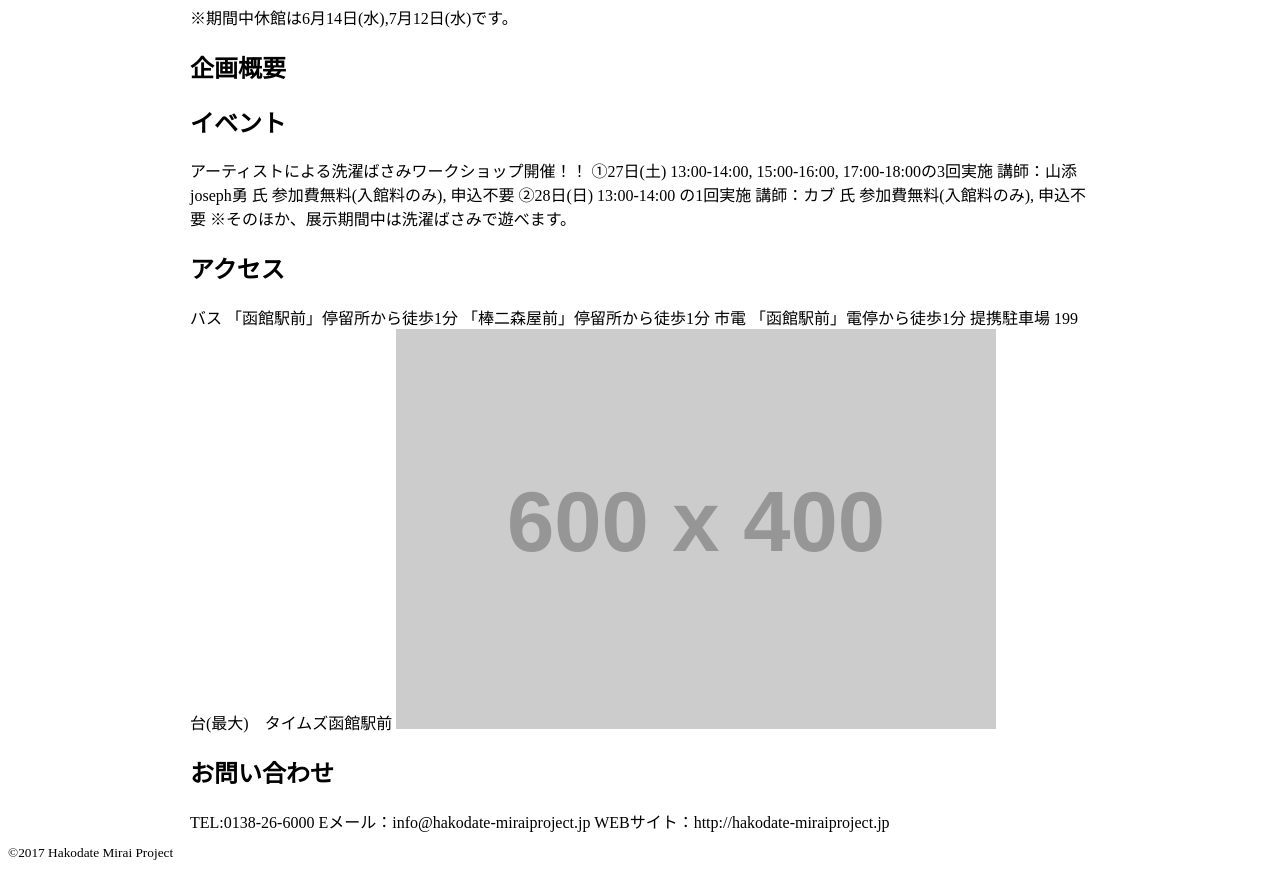
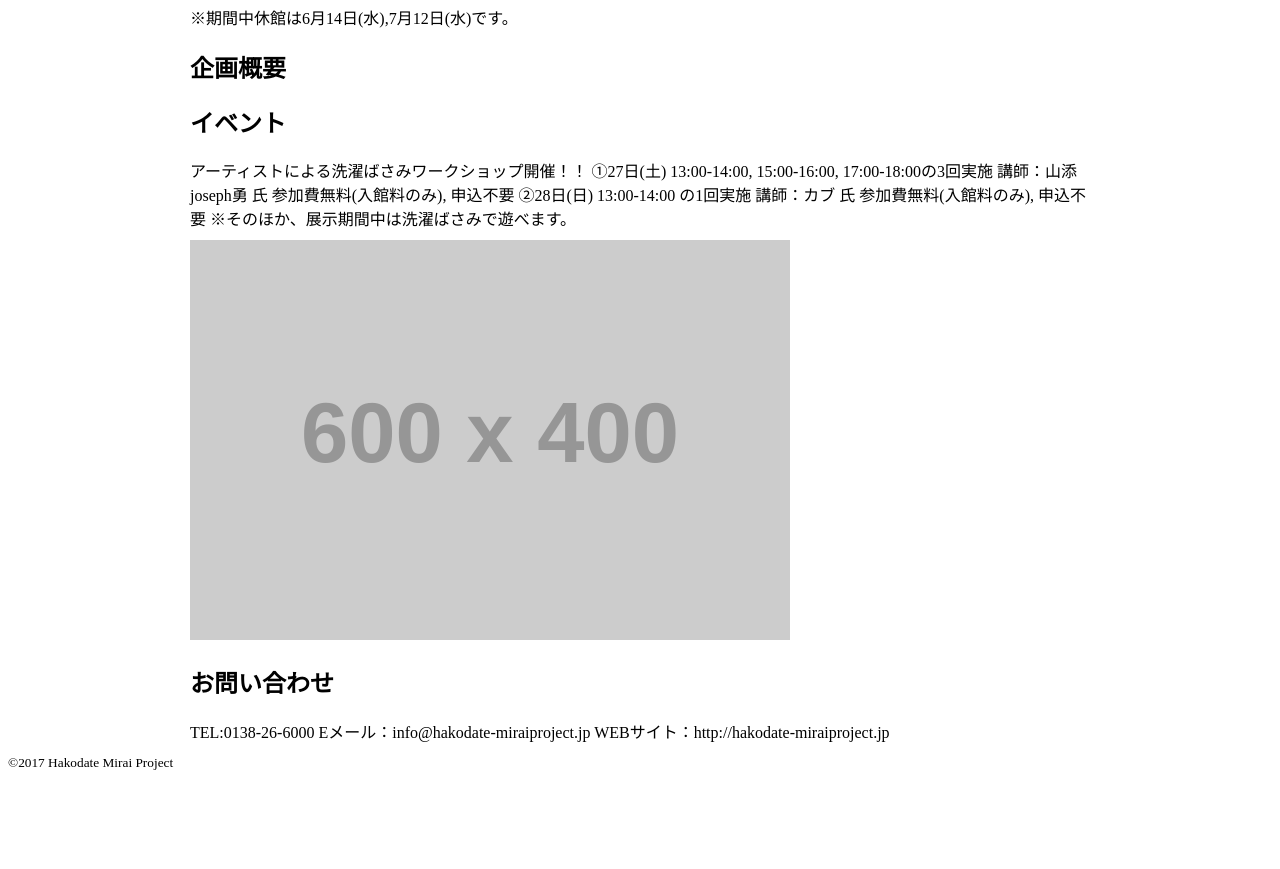
Before and after one commit to FutureCenterHakodate/eventPage-sentakubasami, a WordPress theme: template page-sentaku.php in a window 1280 px wide. Shown: the part 553-1422 px from the top of the page. After the commit the page ends 1323 px from the top, so only its background shows below. Run offline with PHP 8.4 and a stand-in for WordPress, Linux system fonts and the light colour scheme; the site name, menu and one post (Sample post) are stand-ins, and other content is empty; grey boxes labelled with a size stand in for pictures from a placeholder-image service; some libraries are stand-ins or nearby versions.

Commit message:
edit additional css file

```diff
--- /dev/null
+++ b/css/sentaku.css
@@ -0,0 +1,35 @@
+/*
+Theme Name:sentakubasami
+Theme URI:
+Description: special site theme
+Version: 1
+Author: ryu-g,Yayoi
+Author URI:
+*/
+
+div.container{
+	width: 900px;
+	margin: 10px auto;
+
+}
+
+img.map{
+	text-align: center;
+}
+
+
+<head>
+  <style type="text/css">
+    p  {color: #333333}
+  </style>
+
+
+@font-face{
+  font-family: 'mplus-1p-regular';
+  src: url('http://mplus-webfonts.sourceforge.jp/mplus-1p-regular.eot');
+  src: url('http://mplus-webfonts.sourceforge.jp/mplus-1p-regular.eot?#iefix') format('embedded-opentype'),
+       url('http://mplus-webfonts.sourceforge.jp/mplus-1p-regular.woff') format('woff'),
+       url('http://mplus-webfonts.sourceforge.jp/mplus-1p-regular.ttf') format('truetype');
+}
+
+p { font-family: Gentium, serif; }
--- a/css/special.css
+++ /dev/null
@@ -1,13 +0,0 @@
-/*
-Theme Name:sentakubasami
-Theme URI:
-Description: special site theme
-Version: 1
-Author: ryu-g,Yayoi
-Author URI:
-*/
-
-div.container{
-	width: 900px;
-	margin: 10px auto;
-}
--- a/page-sentaku.php
+++ b/page-sentaku.php
@@ -4,7 +4,7 @@
 	<meta charset="UTF-8">
 	<title><?php wp_title("はこだてみらい館 |",true);?></title>
 	<link rel="stylesheet" type="text/css" href="http://yui.yahooapis.com/3.18.1/build/cssreset/cssreset-min.css">
-	<link rel="stylesheet" type="text/css" href=<?php echo get_template_directory_uri();?>/css/special.css>
+	<link rel="stylesheet" type="text/css" href=<?php echo get_template_directory_uri();?>/css/sentaku.css>
 	<link rel="icon" href=<?php echo get_template_directory_uri();?>/img/favicon.ico>
 </head>
 
@@ -52,17 +52,7 @@
 
 </div>
 <div id="access" class="container">
-<h2>アクセス</h2>
-	バス
-	「函館駅前」停留所から徒歩1分
-	「棒二森屋前」停留所から徒歩1分
-
-	市電
-	「函館駅前」電停から徒歩1分
-
-	提携駐車場
-	199台(最大)　タイムズ函館駅前
-	<img src="http://placehold.jp/600x400.png" alt="">
+	<img class="map" src="http://placehold.jp/600x400.png" alt="">
 </div>
 <div id="contact" class="container">
 <h2>お問い合わせ</h2>
```
